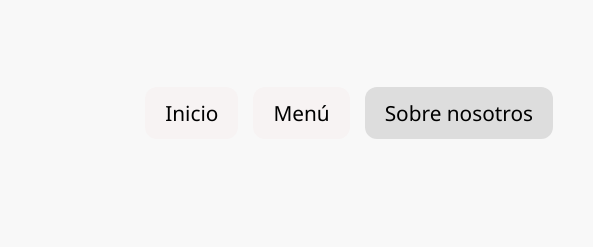
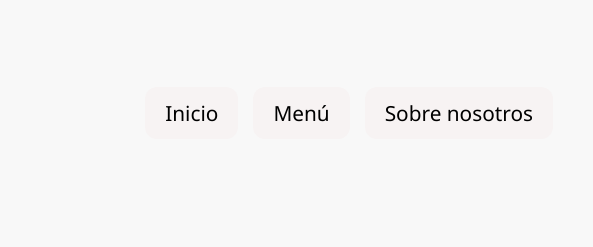
Before and after one commit to DanielNavas34/proyecto_web_bar_malaga, a plain HTML site: page sobrenosotros.HTML in a window 1280 px wide. Shown: the top 247 px of the page, 687-1280 px from the left. Drawn offline with Linux system fonts and the light colour scheme.

Commit message:
Update sobrenosotros.HTML

```diff
--- a/sobrenosotros.HTML
+++ b/sobrenosotros.HTML
@@ -20,7 +20,7 @@
                    <a href="#">Pide tu cuenta</a>
                </div>
            </div>
-           <a href="sobre-nosotros.html" class="simple-btn active-page">Sobre nosotros</a>
+           <a href="sobre-nosotros.html" class="simple-btn">Sobre nosotros</a>
        </nav>
     </header>
 
@@ -67,4 +67,5 @@
         </div>
     </footer>
 </body>
+
 </html>
```
